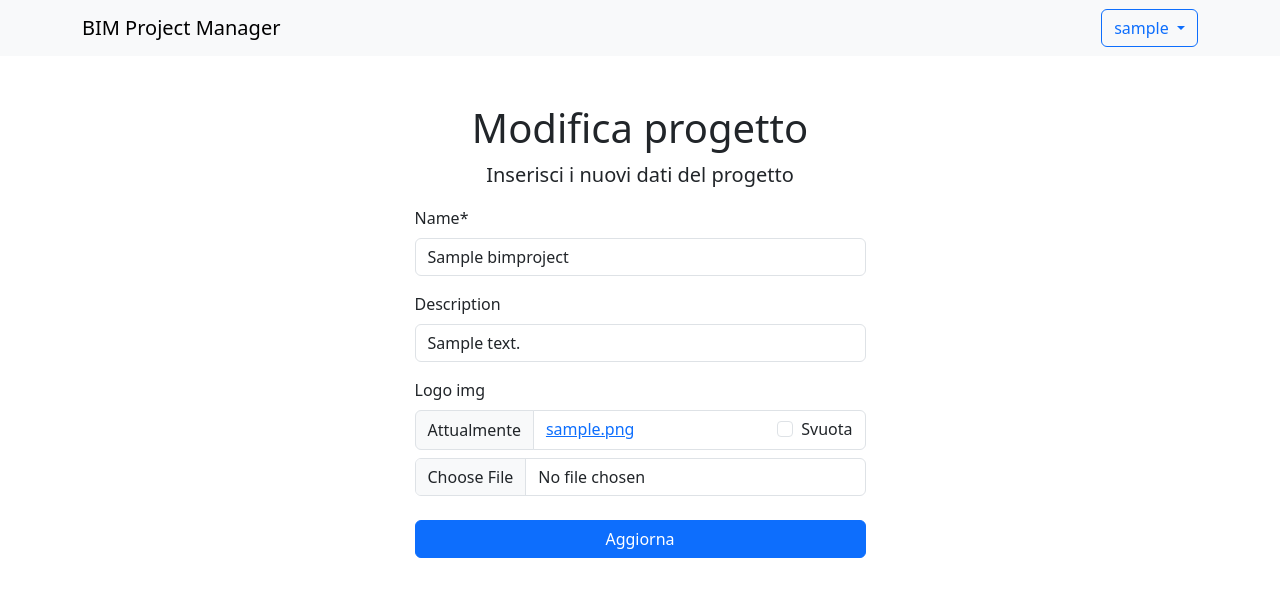
After one commit to zioscuro/LRA-BIM-Project-Manager, a Django app: page /projects/manage_project/1/update_project in a window 1280 px wide. The commit adds this page. Shown: the top 597 px of the page. Run offline with Django 5.2, Linux system fonts and the light colour scheme; a user stored in the database is signed in; tables that the repository leaves empty hold one stand-in row (values such as "Sample post"); some libraries are stand-ins or nearby versions.

Commit message:
Add update project view

```diff
--- /dev/null
+++ b/BIM_project_manager/projects/templates/projects/bimproject_update_form.html
@@ -0,0 +1,24 @@
+{% extends 'base.html' %}
+{% load crispy_forms_tags %}
+
+{% block head_title %}{{ block.super }} - Modifica Progetto{% endblock head_title %}
+
+{% block content %}
+
+  <div class="row justify-content-center">
+    <div class="col-5">
+      <div class="text-center">
+        <h1>Modifica progetto</h1>
+        <p class="fs-5">Inserisci i nuovi dati del progetto</p>
+      </div>
+      <form method="POST" enctype="multipart/form-data" novalidate>
+        {% csrf_token %}
+        {{ form|crispy }}
+        <div class="d-grid mt-4">
+          <input type="submit" class="btn btn-primary" value="Aggiorna">
+        </div>
+      </form>
+    </div>
+  </div>
+
+{% endblock content %}
--- a/BIM_project_manager/projects/templates/projects/manage_project.html
+++ b/BIM_project_manager/projects/templates/projects/manage_project.html
@@ -19,7 +19,7 @@
     {% if request.user.is_staff %}
     <hr>
     <div class="d-grid gap-2">
-      <a href="#" class="btn btn-primary btn-lg mb-2">Aggiorna dati</a>
+      <a href="{% url 'update_project' pk=project.pk %}" class="btn btn-primary btn-lg mb-2">Aggiorna dati</a>
       <a href="{% url 'delete_project' pk=project.pk %}" class="btn btn-danger btn-lg">Cancella Progetto</a>
     </div>
     {% endif %}
--- a/BIM_project_manager/projects/urls.py
+++ b/BIM_project_manager/projects/urls.py
@@ -4,6 +4,7 @@ from . import views
 urlpatterns = [
   path('new_project/', views.CreateBimProject.as_view(), name='create_project'),
   path('manage_project/<int:pk>/', views.manage_project_view, name='manage_project'),
+  path('manage_project/<int:pk>/update_project', views.UpdateBimProject.as_view(), name='update_project'),
   path('manage_project/<int:pk>/delete_project', views.DeleteBimProject.as_view(), name='delete_project'),
   path('manage_project/<int:pk>/add_model/', views.add_bim_model_view, name='add_bim_model'),
   path('manage_model/<int:pk>/', views.manage_bim_model_view, name='manage_bim_model'),
--- a/BIM_project_manager/projects/views.py
+++ b/BIM_project_manager/projects/views.py
@@ -1,6 +1,6 @@
 from django.shortcuts import render, get_object_or_404
 from django.contrib.auth.decorators import login_required
-from django.views.generic.edit import CreateView, DeleteView
+from django.views.generic.edit import CreateView, DeleteView, UpdateView
 from django.http import HttpResponseRedirect
 from django.urls import reverse
 
@@ -15,6 +15,14 @@ class CreateBimProject(StaffMixin, CreateView):
   fields = '__all__'
   template_name = 'projects/create_project.html'
   success_url = '/'
+
+class UpdateBimProject(StaffMixin, UpdateView):
+  model = BimProject
+  fields = '__all__'
+  template_name_suffix = "_update_form"
+
+  def get_success_url(self):
+    return reverse('manage_project', kwargs={'pk': self.object.pk})
 
 class DeleteBimProject(StaffMixin, DeleteView):
   model = BimProject
```
